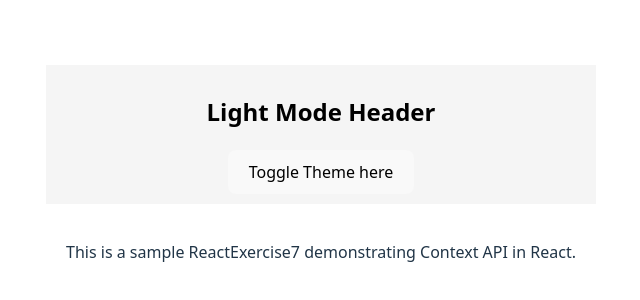
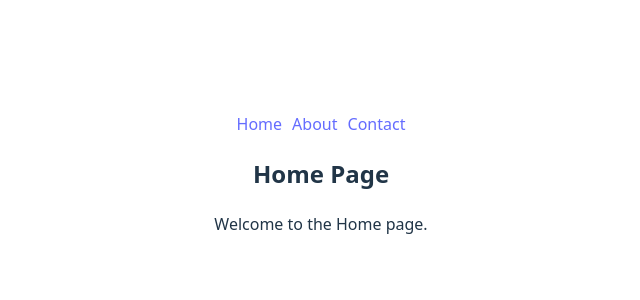
Before and after one commit to kuldeeepkumar/Training, a React (Vite) app: page / in a window 1280 px wide. Shown: the part 218-518 px from the top of the page, without its empty margins (319-959 px from the left). Built offline with nearby package versions, Linux system fonts and the light colour scheme.

Commit message:
React Exercise8 is done

```diff
--- a/package.json
+++ b/package.json
@@ -11,7 +11,8 @@
   },
   "dependencies": {
     "react": "^19.0.0",
-    "react-dom": "^19.0.0"
+    "react-dom": "^19.0.0",
+    "react-router-dom": "^7.6.2"
   },
   "devDependencies": {
     "@eslint/js": "^9.21.0",
--- a/src/App.jsx
+++ b/src/App.jsx
@@ -20,6 +20,7 @@ import ReactExercise4 from "./reactExercises/exercise4/ReactExercise4";
 import ReactExercise5 from "./reactExercises/exercise5/ReactExercise5";
 import ReactExercise6 from "./reactExercises/exercise6/ReactExercise6.jsx";
 import ReactExercise7 from "./reactExercises/exercise7/ReactExercise7.jsx";
+import ReactExercise8 from "./reactExercises/exercise8/ReactExercise.jsx";
 
 function App() {
   return (
@@ -44,7 +45,8 @@ function App() {
       {/* <ReactExercise4 /> */}
       {/* <ReactExercise5/> */}
       {/* <ReactExercise6 /> */}
-      <ReactExercise7 />
+      {/* <ReactExercise7 /> */}
+      <ReactExercise8 />
     </>
   );
 }
--- /dev/null
+++ b/src/reactExercises/exercise8/About.jsx
@@ -0,0 +1,14 @@
+// About.jsAdd commentMore actions
+
+import React from "react";
+
+function About() {
+  return (
+    <div>
+      <h2>About Page</h2>
+      <p>This is the About page.</p>
+    </div>
+  );
+}
+
+export default About;
--- /dev/null
+++ b/src/reactExercises/exercise8/Contact.jsx
@@ -0,0 +1,14 @@
+// Contact.jsAdd commentMore actions
+
+import React from "react";
+
+function Contact() {
+  return (
+    <div>
+      <h2>Contact Page</h2>
+      <p>Get in touch through our Contact page.</p>
+    </div>
+  );
+}
+
+export default Contact;
--- /dev/null
+++ b/src/reactExercises/exercise8/Home.jsx
@@ -0,0 +1,14 @@
+// Home.jsAdd commentMore actions
+
+import React from "react";
+
+function Home() {
+  return (
+    <div>
+      <h2>Home Page</h2>
+      <p>Welcome to the Home page.</p>
+    </div>
+  );
+}
+
+export default Home;
--- /dev/null
+++ b/src/reactExercises/exercise8/NotFound.jsx
@@ -0,0 +1,14 @@
+// NotFound.jsAdd commentMore actions
+
+import React from "react";
+
+function NotFound() {
+  return (
+    <div>
+      <h2>404 Not Found</h2>
+      <p>The page you are looking for doesn't exist.</p>
+    </div>
+  );
+}
+
+export default NotFound;
--- /dev/null
+++ b/src/reactExercises/exercise8/ReactExercise.jsx
@@ -0,0 +1,39 @@
+import { BrowserRouter, Link, Navigate, Route, Routes } from "react-router-dom";
+
+import About from "./About";
+import Contact from "./Contact";
+import Home from "./Home";
+import NotFound from "./NotFound";
+import React from "react";
+
+function ReactExercise8() {
+  return (
+    <BrowserRouter>
+      <div>
+        <nav>
+          <Link to="/" style={{ marginRight: "10px" }}>
+            Home
+          </Link>
+          <Link to="/about" style={{ marginRight: "10px" }}>
+            About
+          </Link>
+          <Link to="/contact">Contact</Link>
+        </nav>
+        {/* Route Definitions */}
+        <Routes>
+          <Route path="/" element={<Home />} />
+          <Route path="/about" element={<About />} />
+          <Route path="/contact" element={<Contact />} />
+
+          {/* Redirect example: redirecting /info to /about */}
+          <Route path="/info" element={<Navigate to="/about" replace />} />
+
+          {/* Fallback route for undefined paths */}
+          <Route path="*" element={<NotFound />} />
+        </Routes>
+      </div>
+    </BrowserRouter>
+  );
+}
+
+export default ReactExercise8;
```
Also changed, not shown: 1 other file (tests, documents, lock files or other folders).
